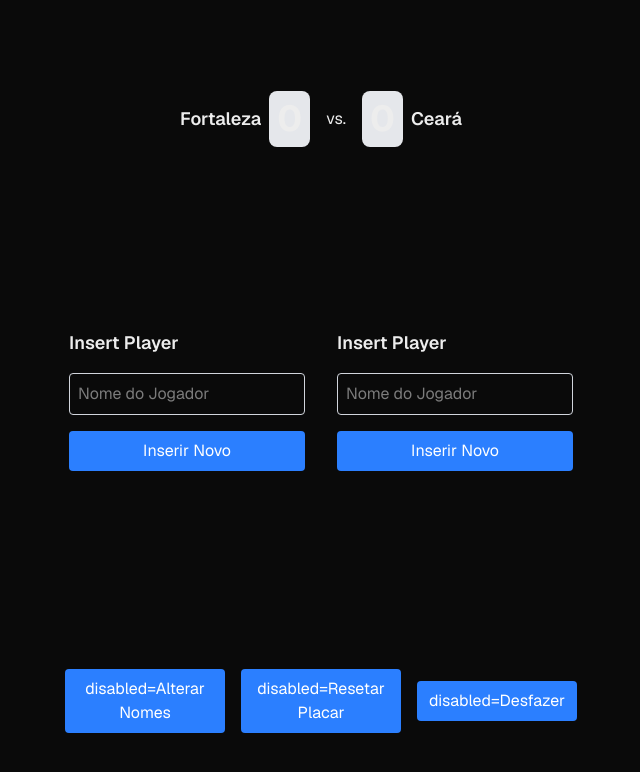
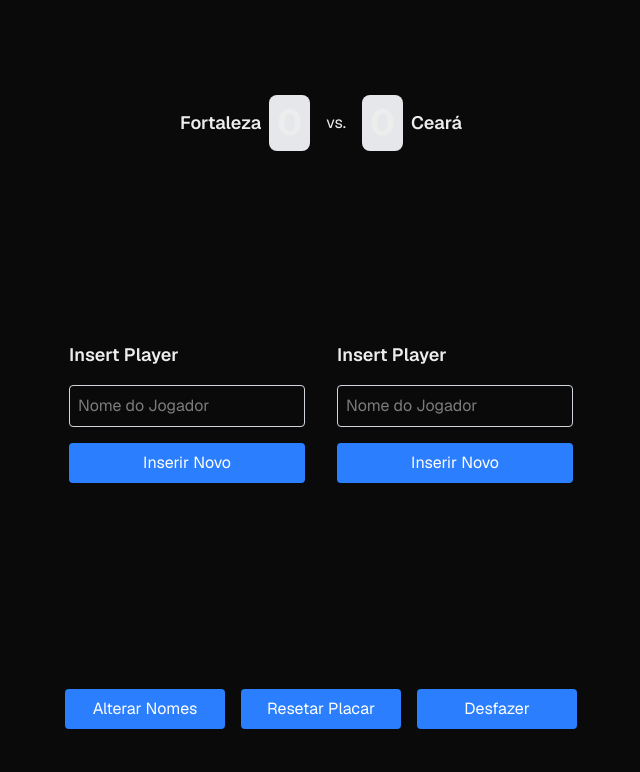
Before and after one commit to leonanmar886/score-board, a Next.js app: page / in a window 1280 px wide. Shown: the top 772 px of the page, without its empty margins (319-959 px from the left). Built offline with nearby package versions, Linux system fonts and the light colour scheme.

Commit message:
fix: correcting disabled position

```diff
--- a/src/components/Button.tsx
+++ b/src/components/Button.tsx
@@ -13,7 +13,8 @@
         <button
             className="bg-blue-500 w-40 text-white rounded p-2 hover:bg-blue-600 transition duration-200"
             onClick={onClick}
-        >   disabled={disabled}
+            disabled={disabled}
+        >
             {children}
         </button>
     );
```
